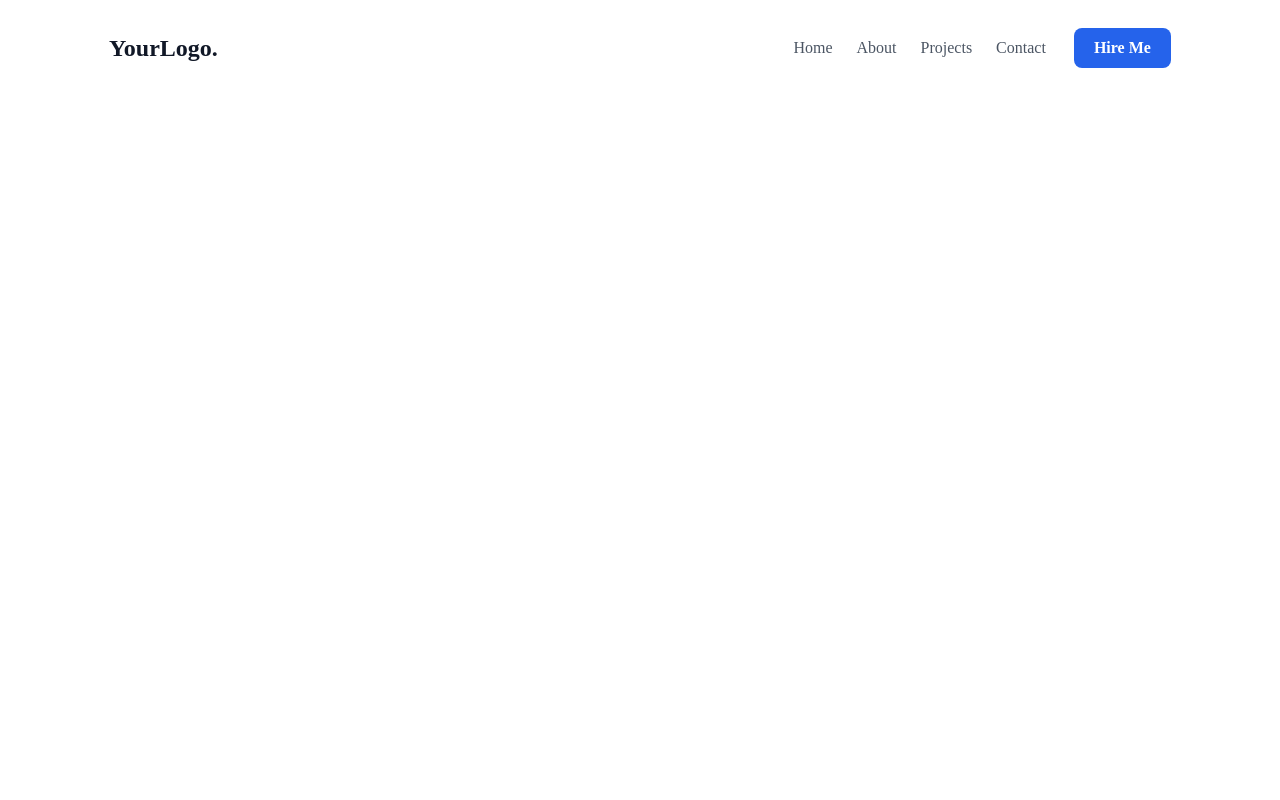
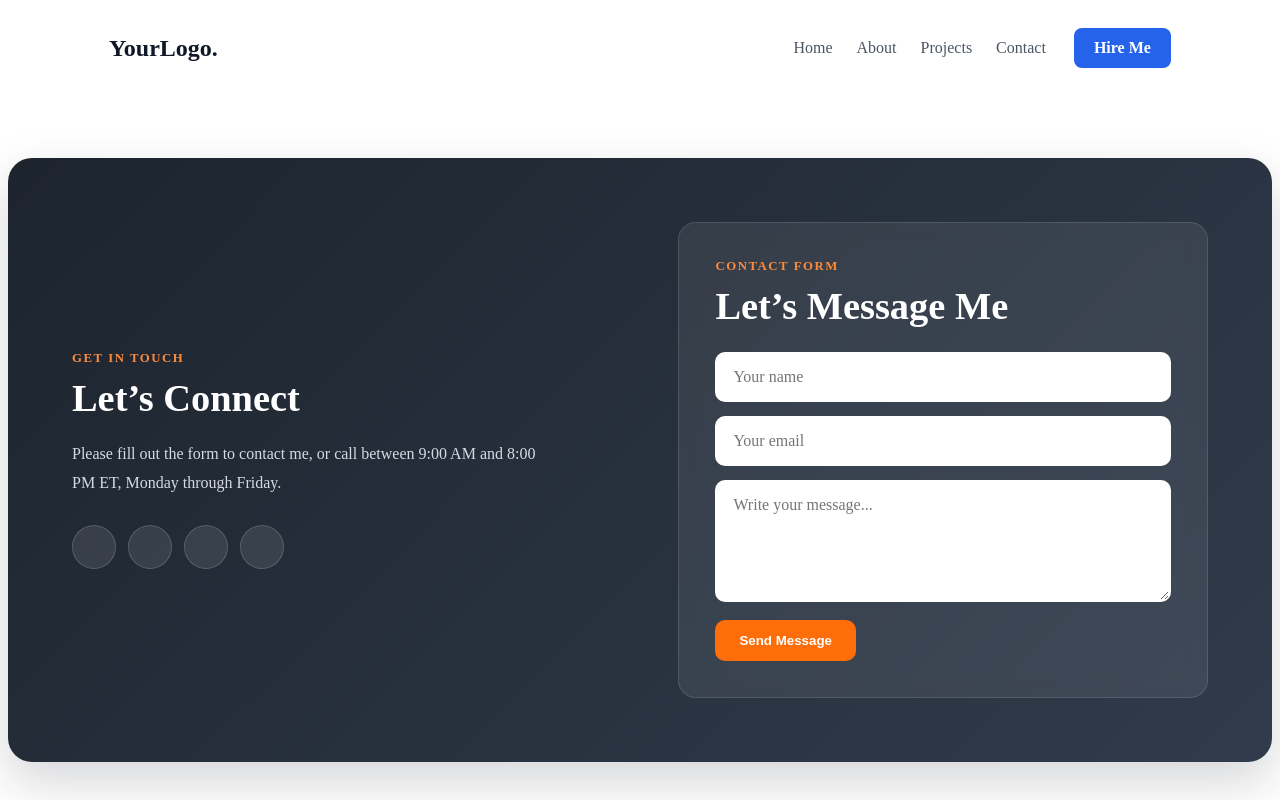
Before and after one commit to Rabbanihosni10/my-first-website, a PHP site: page /index1.html in a window 1280 px wide. Run offline with PHP 8.4, Linux system fonts and the light colour scheme.

Commit message:
ai helped footer

```diff
--- a/mod_5/portfolio_demo/index1.html
+++ b/mod_5/portfolio_demo/index1.html
@@ -20,5 +20,34 @@
             <a href="#contact" class="hire-btn">Hire Me</a>
         </div>
     </nav>
+    <footer class="site-footer container" id="contact">
+  <section class="footer-left">
+    <p class="footer-eyebrow">Get in touch</p>
+    <h2>Let’s Connect</h2>
+    <p class="footer-description">
+      Please fill out the form to contact me, or call between 9:00 AM and
+      8:00 PM ET, Monday through Friday.
+    </p>
+
+    <div class="social-links">
+      <a href="#" aria-label="Facebook"><i class="fa-brands fa-facebook-f"></i></a>
+      <a href="#" aria-label="Instagram"><i class="fa-brands fa-instagram"></i></a>
+      <a href="#" aria-label="X"><i class="fa-brands fa-x-twitter"></i></a>
+      <a href="#" aria-label="LinkedIn"><i class="fa-brands fa-linkedin-in"></i></a>
+    </div>
+  </section>
+
+  <section class="footer-right">
+    <p class="footer-eyebrow">Contact form</p>
+    <h2>Let’s Message Me</h2>
+
+    <form>
+      <input type="text" placeholder="Your name" aria-label="Your name" required>
+      <input type="email" placeholder="Your email" aria-label="Your email" required>
+      <textarea rows="5" placeholder="Write your message..." aria-label="Message" required></textarea>
+      <button type="submit" class="common-btn">Send Message</button>
+    </form>
+  </section>
+</footer>
 </body>
 </html>
--- a/mod_5/portfolio_demo/style1.css
+++ b/mod_5/portfolio_demo/style1.css
@@ -73,3 +73,134 @@
     gap: 0;
   }
 }
+
+
+/* Modern contact footer */
+.site-footer {
+  display: grid;
+  grid-template-columns: 1fr 1fr;
+  gap: clamp(2rem, 6vw, 6rem);
+  align-items: center;
+  margin-top: 70px;
+  padding: clamp(2rem, 5vw, 4.5rem);
+  overflow: hidden;
+  color: #fff;
+  background: linear-gradient(135deg, #1d242e 0%, #303b4b 100%);
+  border-radius: 24px;
+  box-shadow: 0 20px 50px rgba(20, 28, 40, 0.18);
+}
+
+.footer-left,
+.footer-right {
+  position: relative;
+  z-index: 1;
+}
+
+.footer-eyebrow {
+  margin: 0 0 10px;
+  color: #fd8b3c;
+  font-size: 0.8rem;
+  font-weight: 700;
+  letter-spacing: 0.12em;
+  text-transform: uppercase;
+}
+
+.site-footer h2 {
+  margin: 0;
+  color: #fff;
+  font-size: clamp(1.8rem, 3vw, 2.6rem);
+  line-height: 1.15;
+}
+
+.footer-description {
+  max-width: 490px;
+  margin: 20px 0 28px;
+  color: #d6dbe3;
+  line-height: 1.8;
+}
+
+.social-links {
+  display: flex;
+  flex-wrap: wrap;
+  gap: 12px;
+}
+
+.social-links a {
+  display: grid;
+  width: 44px;
+  height: 44px;
+  place-items: center;
+  color: #fff;
+  background: rgba(255, 255, 255, 0.1);
+  border: 1px solid rgba(255, 255, 255, 0.16);
+  border-radius: 50%;
+  text-decoration: none;
+  transition: 0.25s ease;
+}
+
+.social-links a:hover {
+  color: #fff;
+  background: #fd6e0a;
+  border-color: #fd6e0a;
+  transform: translateY(-4px);
+}
+
+.footer-right {
+  padding: clamp(1.5rem, 3vw, 2.25rem);
+  background: rgba(255, 255, 255, 0.08);
+  border: 1px solid rgba(255, 255, 255, 0.12);
+  border-radius: 18px;
+  backdrop-filter: blur(10px);
+}
+
+.footer-right form {
+  display: grid;
+  gap: 14px;
+  margin-top: 24px;
+}
+
+.footer-right input,
+.footer-right textarea {
+  width: 100%;
+  padding: 14px 16px;
+  color: #1d242e;
+  font: inherit;
+  background: #fff;
+  border: 2px solid transparent;
+  border-radius: 10px;
+  outline: none;
+  resize: vertical;
+  transition: border-color 0.2s, box-shadow 0.2s;
+}
+
+.footer-right input:focus,
+.footer-right textarea:focus {
+  border-color: #fd6e0a;
+  box-shadow: 0 0 0 4px rgba(253, 110, 10, 0.18);
+}
+
+.footer-right .common-btn {
+  width: fit-content;
+  margin-top: 4px;
+  padding: 13px 24px;
+  color: #fff;
+  font-weight: 700;
+  background: #fd6e0a;
+  border: 0;
+  border-radius: 10px;
+  cursor: pointer;
+  transition: 0.25s ease;
+}
+
+.footer-right .common-btn:hover {
+  background: #e85e00;
+  transform: translateY(-2px);
+}
+
+@media (max-width: 768px) {
+  .site-footer {
+    grid-template-columns: 1fr;
+    gap: 2.5rem;
+    padding: 2rem;
+  }
+}
```
